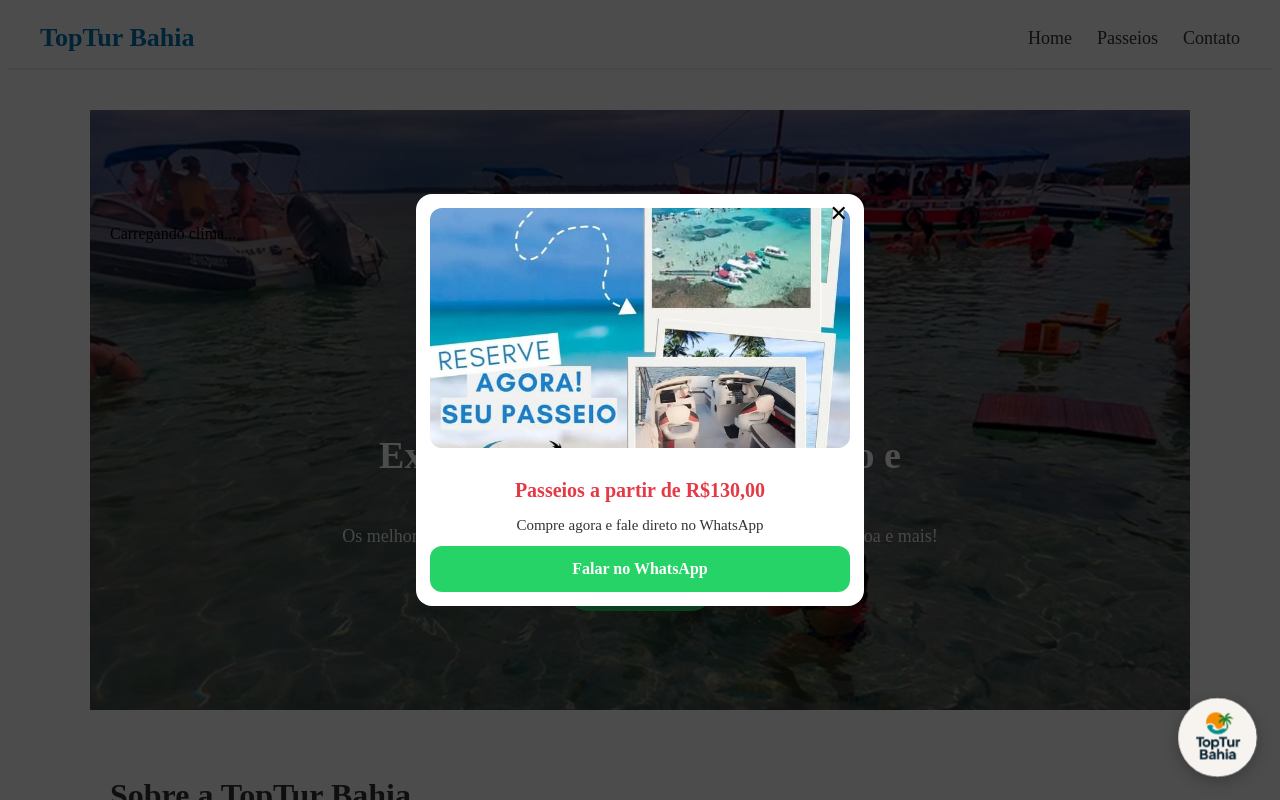
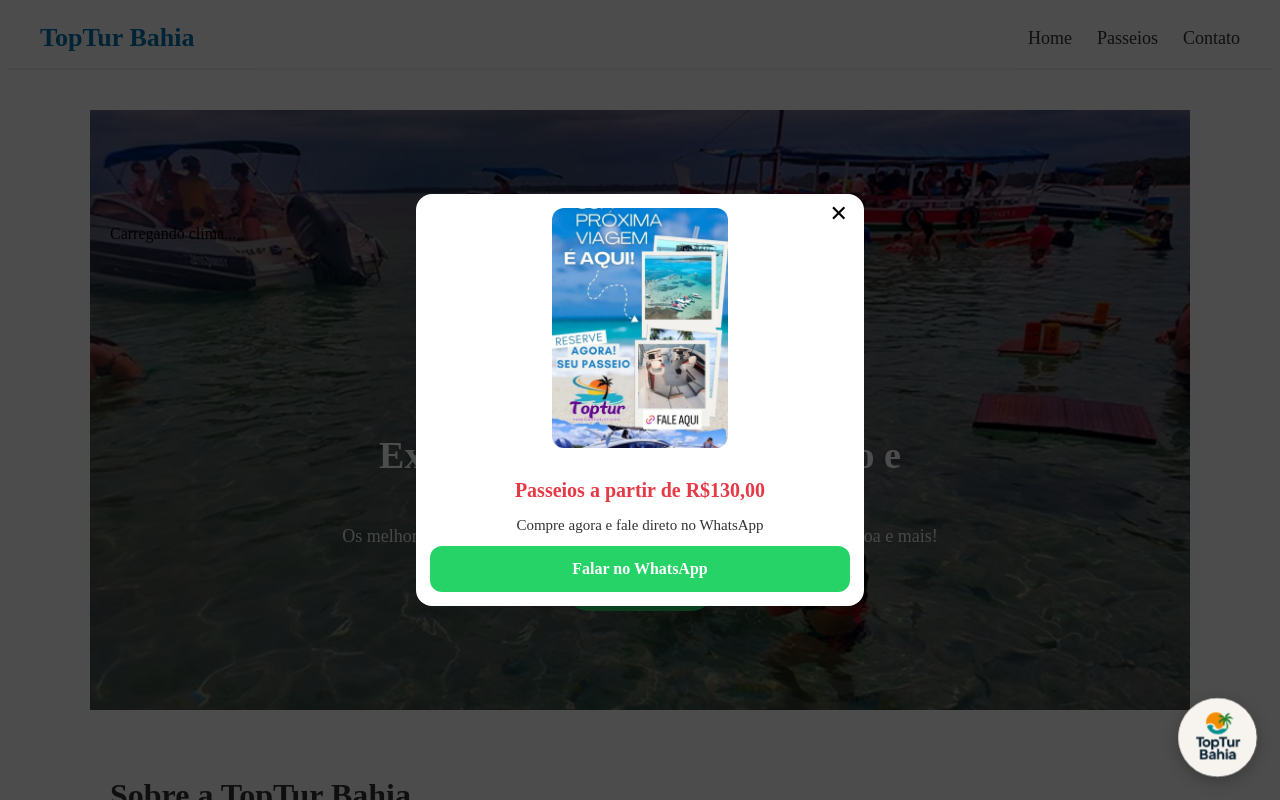
Before and after one commit to Fred-creat/Toptur-Site, a React (Vite) app in the folder toptur-bahia/: page / in a window 1280 px wide. Shown: the top 800 px of the page. Built offline with nearby package versions, Linux system fonts and the light colour scheme; no server answers.

Commit message:
adjust banner image width for better layout consistency

```diff
--- a/toptur-bahia/src/pages/Home.jsx
+++ b/toptur-bahia/src/pages/Home.jsx
@@ -79,7 +79,7 @@
 `;
 
 const BannerImage = styled.img`
-  width: 100%;
+  width: 42%;
   height: auto;
   max-height: 240px;
   object-fit: cover;
```
